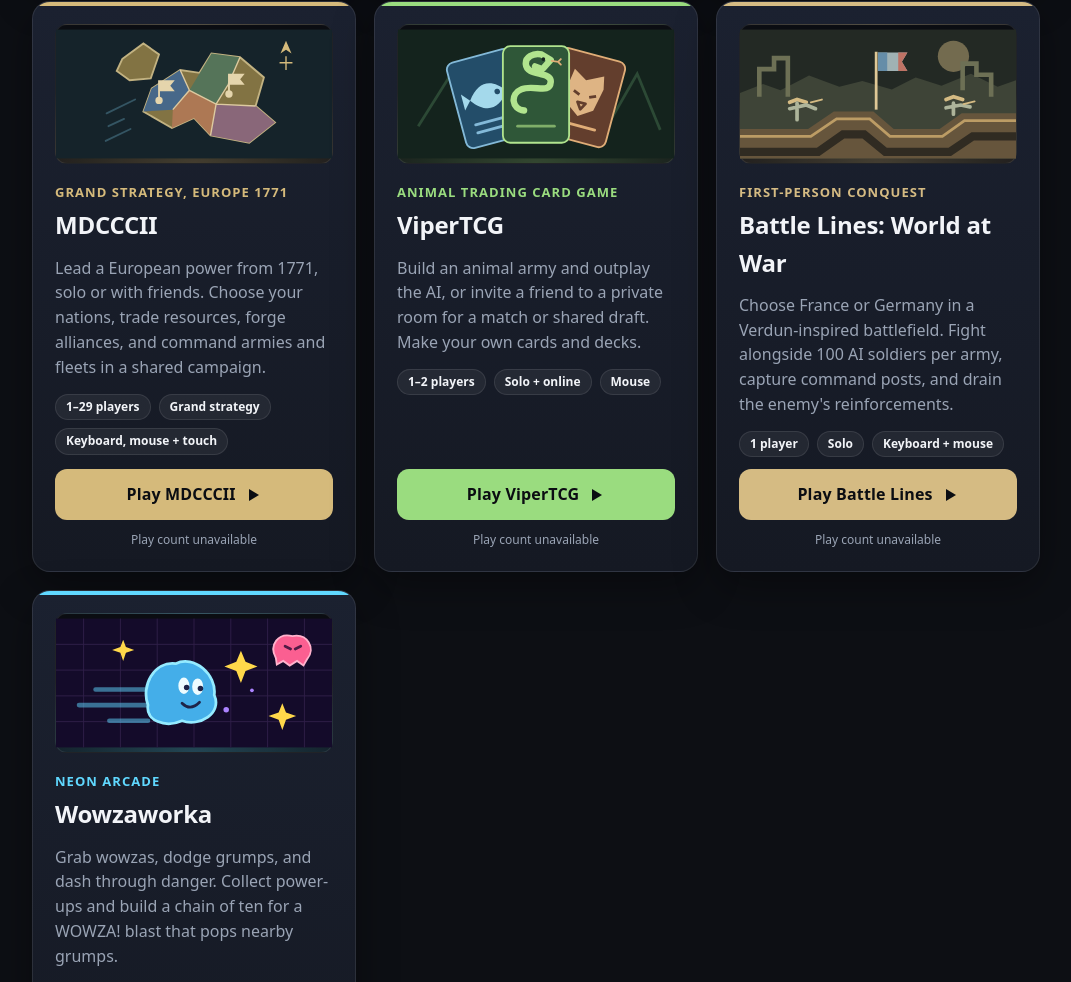
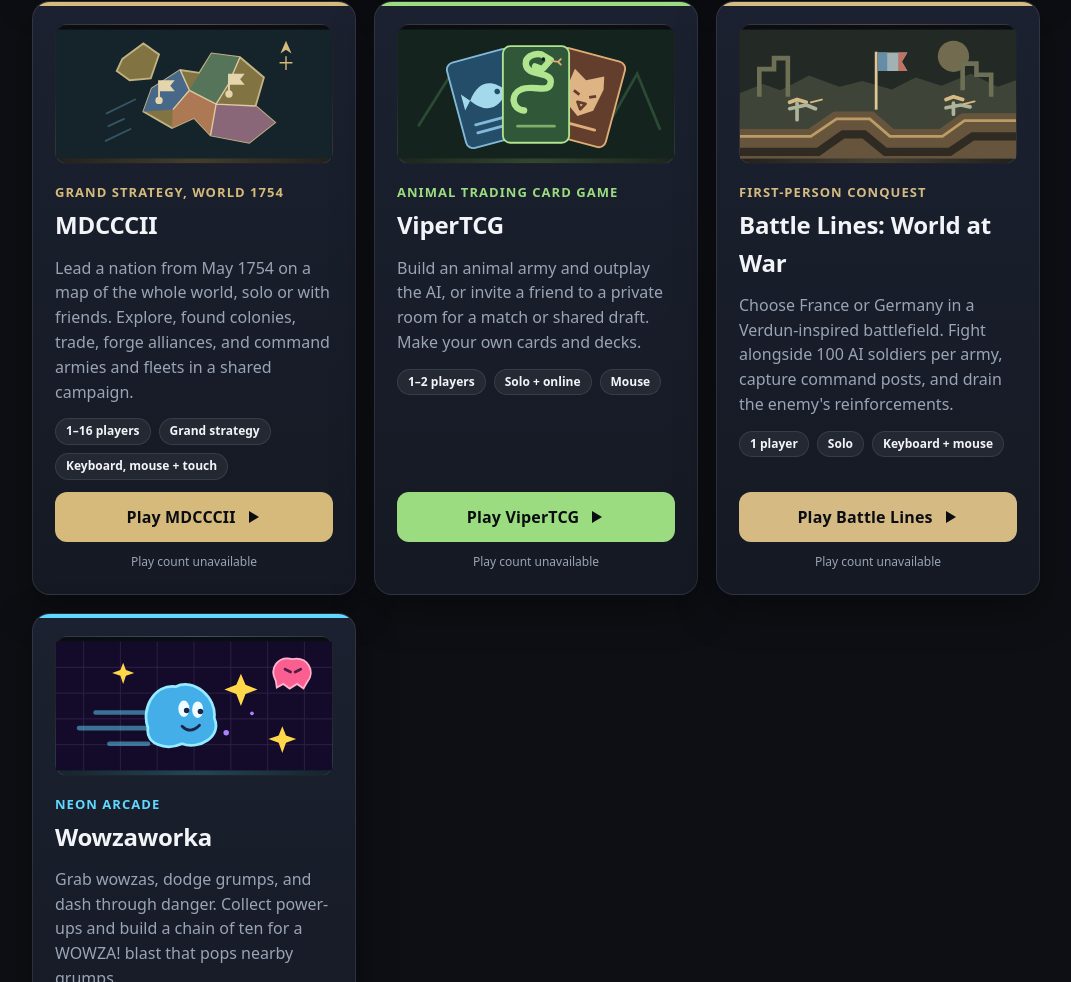
Before and after one commit to zanedurante/brainrotgame-shop, a website: page index.html in a window 1280 px wide. Shown: the part 2716-3698 px from the top of the page, without its empty margins (104-1175 px from the left). Drawn offline with Linux system fonts and the light colour scheme; no server answers.

Commit message:
Update grand strategy listing for the 1754 world and 16-player campaigns (#15)

```diff
--- a/index.html
+++ b/index.html
@@ -309,9 +309,9 @@
           <path d="m244 26 6-14 6 14-6-4Z" fill="#d5ba7b"/><path d="M250 29v15m-7-8h14" stroke="#d5ba7b" stroke-width="1.5"/>
         </svg>
       </div>
-      <h2><small>Grand Strategy, Europe 1771</small>MDCCCII</h2>
-      <p>Lead a European power from 1771, solo or with friends. Choose your nations, trade resources, forge alliances, and command armies and fleets in a shared campaign.</p>
-      <div class="meta"><span>1–29 players</span><span>Grand strategy</span><span>Keyboard, mouse + touch</span></div>
+      <h2><small>Grand Strategy, World 1754</small>MDCCCII</h2>
+      <p>Lead a nation from May 1754 on a map of the whole world, solo or with friends. Explore, found colonies, trade, forge alliances, and command armies and fleets in a shared campaign.</p>
+      <div class="meta"><span>1–16 players</span><span>Grand strategy</span><span>Keyboard, mouse + touch</span></div>
       <a class="play" href="https://grandstrat.gameslop.now">Play MDCCCII <svg viewBox="0 0 16 16"><path d="M3 2v12l10-6z" fill="currentColor"/></svg></a>
       <p class="play-count" data-play-count>Play count unavailable</p>
     </article>
```
Also changed, not shown: tests/test-play-counts.mjs (+1 -1 lines), README.md.
